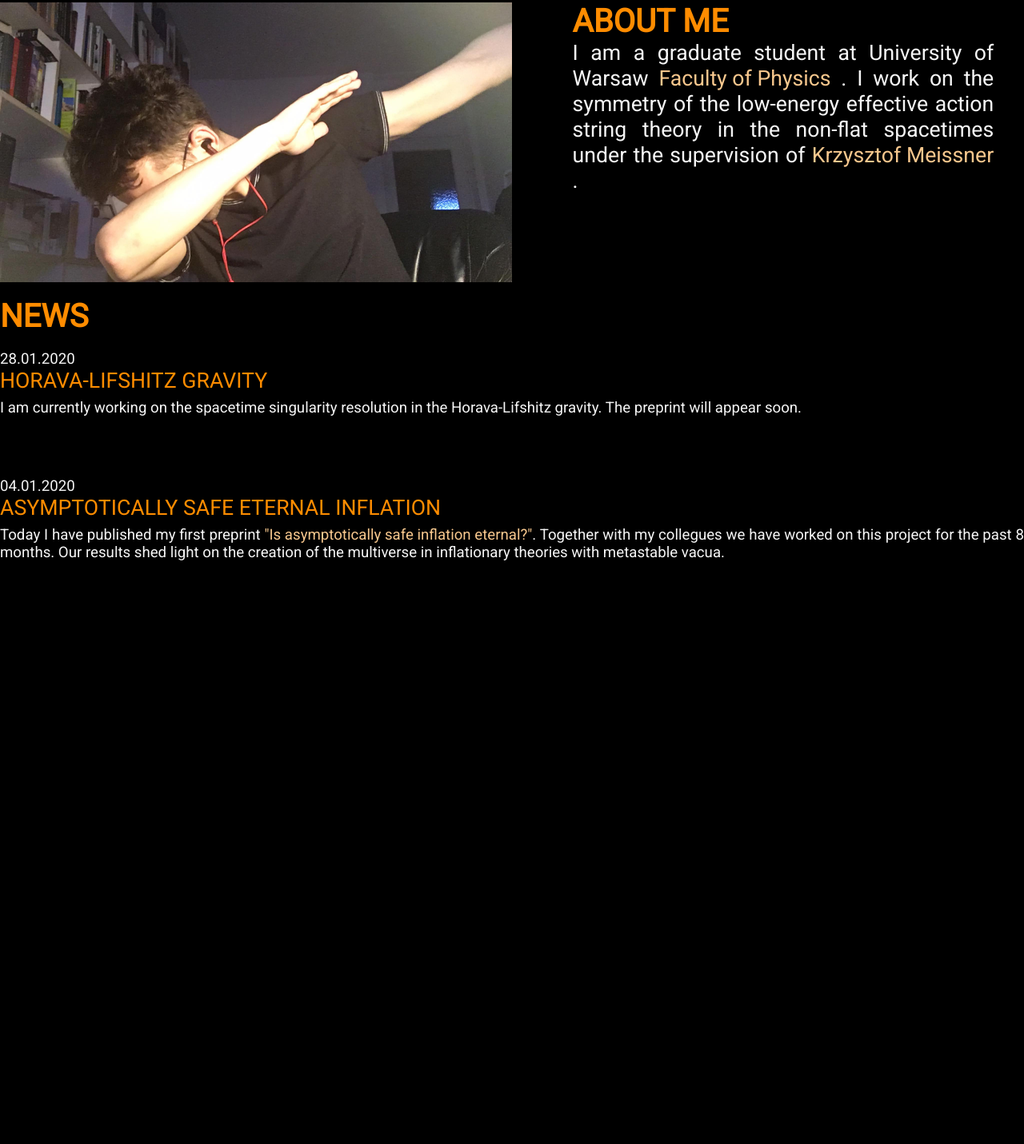
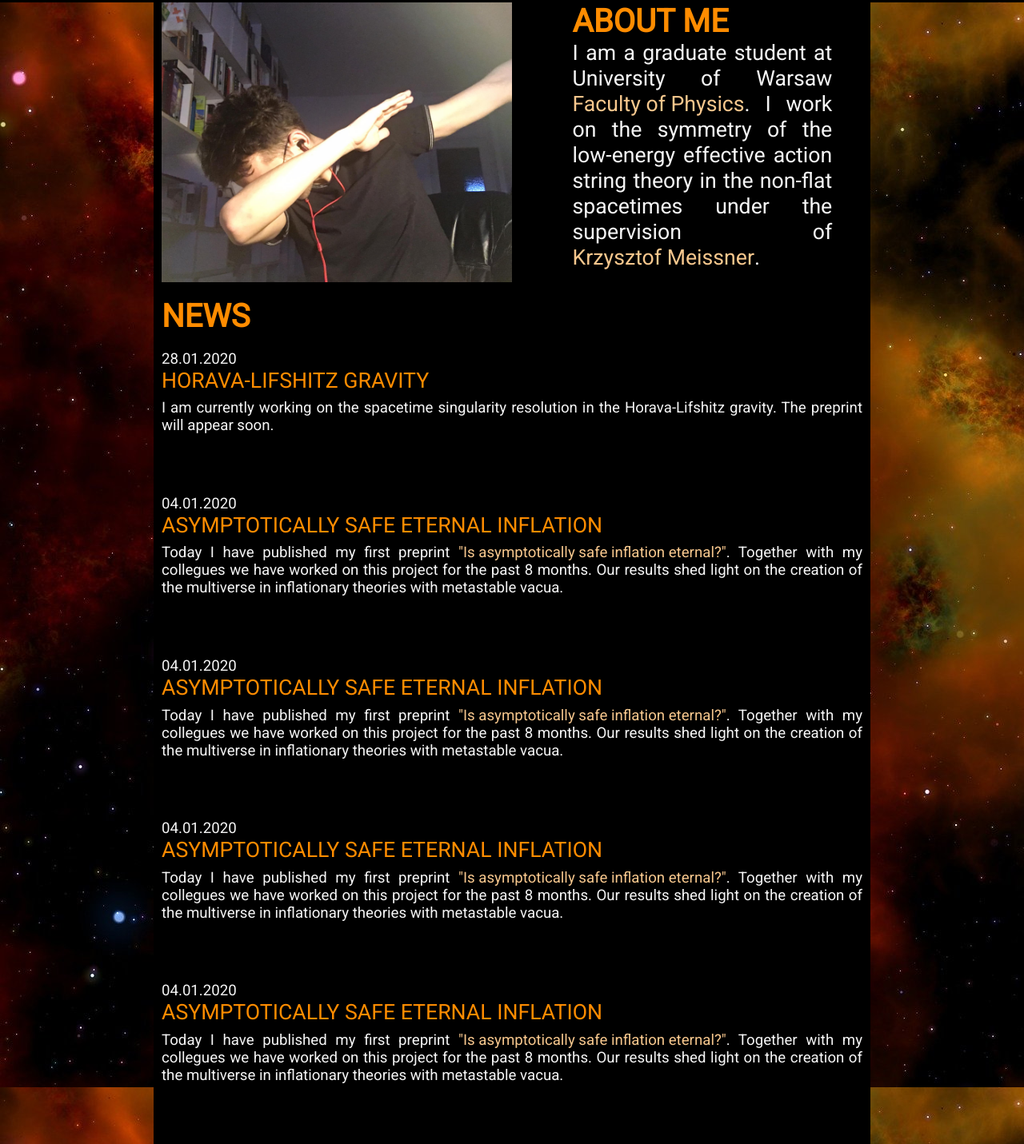
Before and after one commit to JRChojnacki/JRChojnacki.github.io, a plain HTML site: page Pages/home.html in a window 1280 px wide. Shown: the part 94-1525 px from the top of the page at 80% size. Before the commit the page ends 872 px from the top, so only its background shows below. Drawn offline with Linux system fonts and the light colour scheme.

Commit message:
Add files via upload

```diff
--- a/Pages/home.html
+++ b/Pages/home.html
@@ -25,14 +25,16 @@
                 </div>
             </div>
         </div>
-        <div class="portfolio-items-wrapper">
+        <div class="container">
+            <div class="home-background-image" style="background-image:url(../images/space-911785_1920.jpg)">
+                <div class="home-items-wrapper">
                     <div class="portfolio-item-wrapper">
-                <div class="portfolio-img-background" style="background-image:url(../images/me.jpg)"></div>
+                        <div class="portfolio-img-background" style="background-image:url(../images/me.jpg)" ></div>
                     </div>
                     <div class="portfolio-item-wrapper">
                         <div class="introduction-description">
                             <div class="title">About me</div>
-                    I am a graduate student at University of Warsaw <div class="intext-link-wrapper"><a href="https://www.fuw.edu.pl/faculty-of-physics-home.html" target="_blank" >Faculty of Physics</a></div> . I work on the symmetry of the low-energy effective action string theory in the non-flat spacetimes under the supervision of <div class="intext-link-wrapper"><a href="https://www.fuw.edu.pl/~meissner/home.html" target="_blank" >Krzysztof Meissner</a></div>.
+                            I am a graduate student at University of Warsaw <div class="intext-link-wrapper"><a href="https://www.fuw.edu.pl/faculty-of-physics-home.html" target="_blank" >Faculty of Physics</a></div>. I work on the symmetry of the low-energy effective action string theory in the non-flat spacetimes under the supervision of <div class="intext-link-wrapper"><a href="https://www.fuw.edu.pl/~meissner/home.html" target="_blank" >Krzysztof Meissner</a></div>.
                         </div>
                     </div>
                 </div>
@@ -48,6 +50,23 @@
                         <div class="title">Asymptotically safe eternal inflation</div>
                         Today I have published my first preprint <div class="intext-link-wrapper"><a href="https://arxiv.org/abs/2101.00866" target="_blank" >"Is asymptotically safe inflation eternal?"</a></div>. Together with my collegues we have worked on this project for the past 8 months. Our results shed light on the creation of the multiverse in inflationary theories with metastable vacua.
                     </div>
+                    <div class="news">
+                        04.01.2020
+                        <div class="title">Asymptotically safe eternal inflation</div>
+                        Today I have published my first preprint <div class="intext-link-wrapper"><a href="https://arxiv.org/abs/2101.00866" target="_blank" >"Is asymptotically safe inflation eternal?"</a></div>. Together with my collegues we have worked on this project for the past 8 months. Our results shed light on the creation of the multiverse in inflationary theories with metastable vacua.
+                    </div>
+                    <div class="news">
+                        04.01.2020
+                        <div class="title">Asymptotically safe eternal inflation</div>
+                        Today I have published my first preprint <div class="intext-link-wrapper"><a href="https://arxiv.org/abs/2101.00866" target="_blank" >"Is asymptotically safe inflation eternal?"</a></div>. Together with my collegues we have worked on this project for the past 8 months. Our results shed light on the creation of the multiverse in inflationary theories with metastable vacua.
+                    </div>
+                    <div class="news">
+                        04.01.2020
+                        <div class="title">Asymptotically safe eternal inflation</div>
+                        Today I have published my first preprint <div class="intext-link-wrapper"><a href="https://arxiv.org/abs/2101.00866" target="_blank" >"Is asymptotically safe inflation eternal?"</a></div>. Together with my collegues we have worked on this project for the past 8 months. Our results shed light on the creation of the multiverse in inflationary theories with metastable vacua.
+                    </div>
+                </div>
+            </div>
         </div>
     </body>
 </html>
--- a/styles.css
+++ b/styles.css
@@ -14,6 +14,13 @@ body{
     justify-content: space-between;
     padding: 38px;
 }
+.nav-wrapper{
+
+    background:rgb(0, 0, 0) ;
+    border-color: black solid;
+    z-index: 1;
+
+}
 .left-side{
     display: flex;
 }
@@ -24,6 +31,7 @@ body{
     margin-right: 20px;
     font-size: 0.9em;
     text-transform: uppercase;
+
 }
 .nav-link-wrapper{
     height: 20px;
@@ -98,7 +106,21 @@ body{
     transition: 1s;
     filter: brightness(40%);
 }
-
+/*Introduction and Home styles*/
+.home-items-wrapper{
+    position: relative;
+    display: grid;
+    grid-template-columns: 1fr 1fr;
+    margin-left: auto;
+    background:rgb(0, 0, 0);
+    padding-left: 10px;
+    padding-right: 10px;
+}
+.home-background-image{
+padding-right: 15%;
+padding-left: 15%;
+size: initial;
+}
 .introduction-image{
     height: 350px;
     width: 100%;
@@ -120,6 +142,9 @@ body{
 .news-text-wrapper{
     display: grid;
     grid-template-rows: min-content;
+    background:rgb(0, 0, 0);
+    padding-left: 10px;
+    padding-right: 10px;
 }
 .news-text-wrapper .banner{
     font-size:30pt;
```
Also changed, not shown: index.html (+1 -1 lines). Lines whose indentation alone changed are shown as unchanged.
